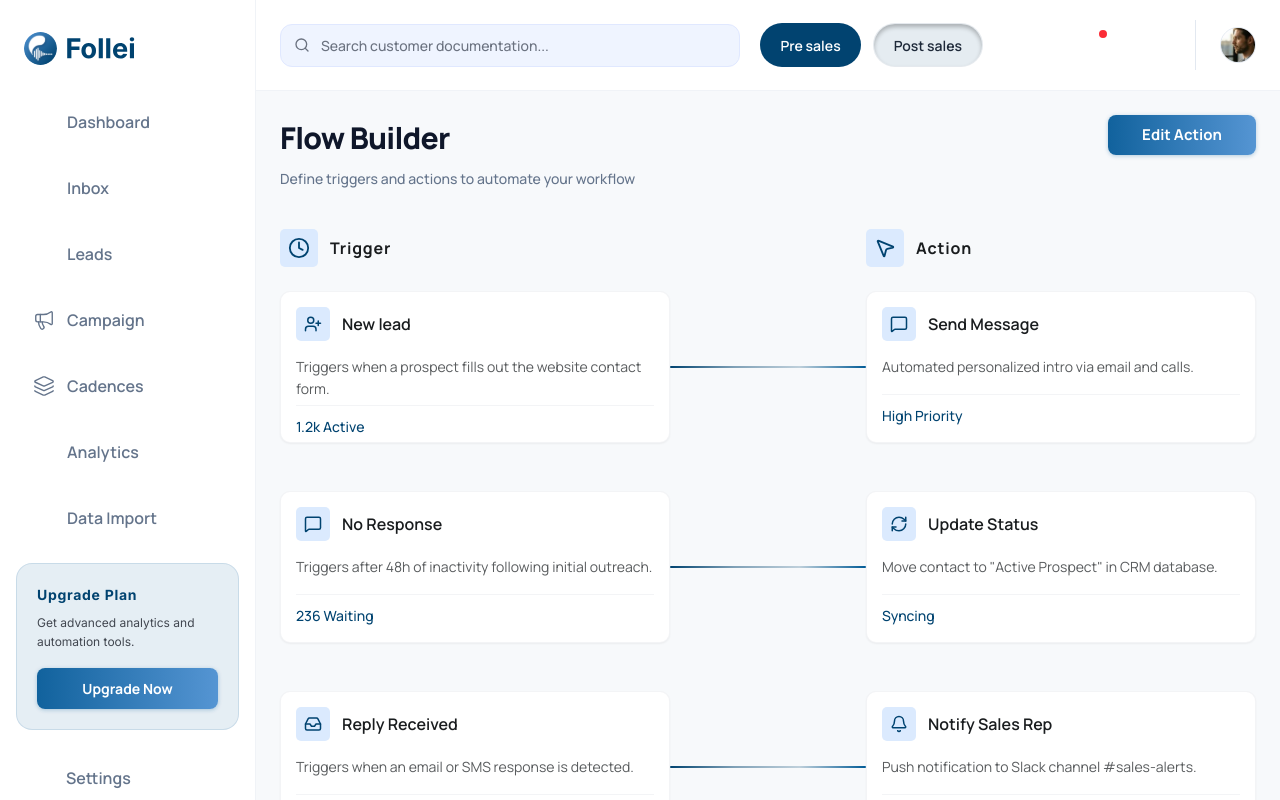
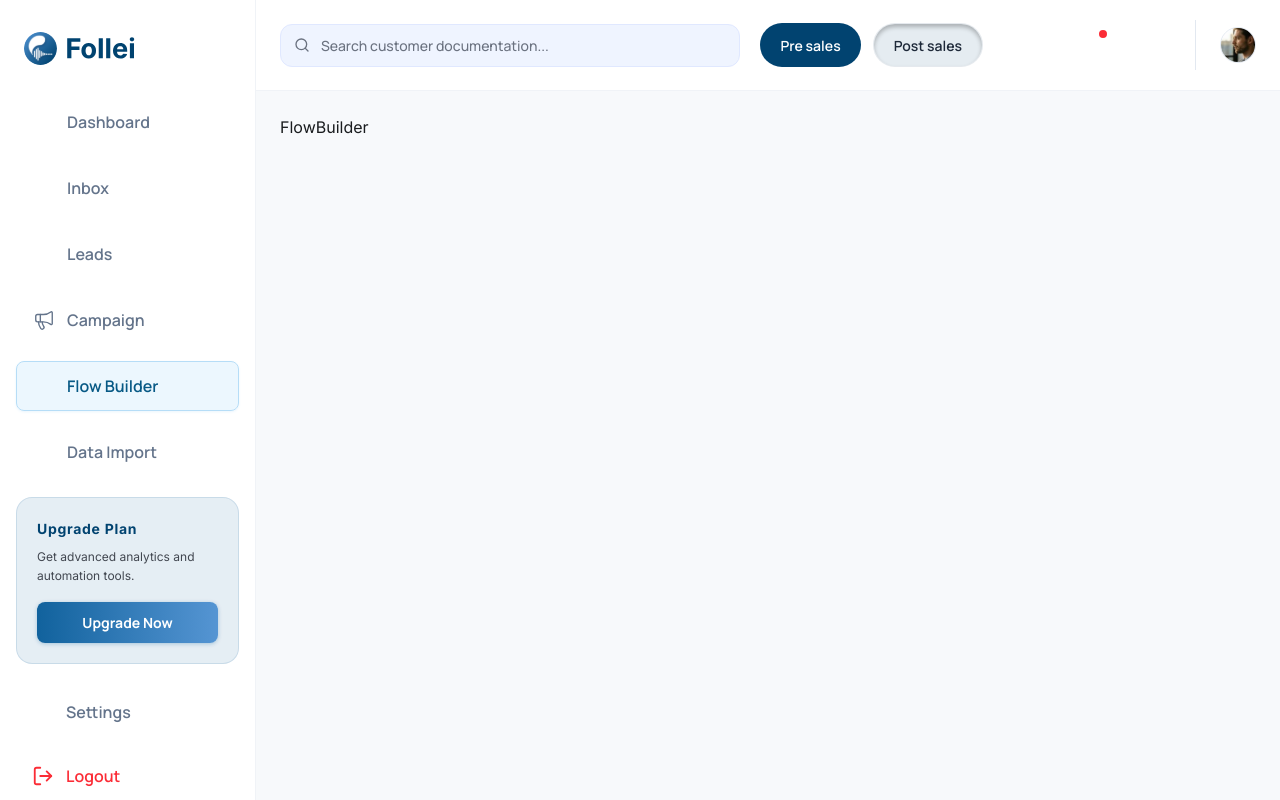
Before and after one commit to Kuberan1810/FolleiPhase1, a React (Vite) app: page /presales/flow-builder in a window 1280 px wide. Built offline with nearby package versions, Linux system fonts and the light colour scheme; some icons are missing.

Commit message:
flow bulder folder structure

```diff
--- a/src/Component/Sidebar.tsx
+++ b/src/Component/Sidebar.tsx
@@ -2,7 +2,7 @@ import React, { useState, useEffect } from 'react';
 import { NavLink, useNavigate, useLocation, Link } from 'react-router-dom';
 import { LogOut, Megaphone } from 'lucide-react';
 
-import { Element4, Profile2User, DocumentText1, Setting, DocumentUpload, DirectInbox, Diagram } from "iconsax-react"
+import { Element4, Profile2User, DocumentText1,HierarchySquare, Setting, DocumentUpload, DirectInbox, Diagram } from "iconsax-react"
 import FolleiLogo from "../assets/logo/FolleiLogo.svg"
 
 import ConfirmLogoutModal from "./ConfirmLogoutModal";
@@ -88,8 +88,8 @@ const Sidebar: React.FC = () => {
             { icon: DirectInbox, label: 'Inbox', path: `${prefix}/inbox` },
             { icon: Profile2User, label: 'Leads', path: `${prefix}/leads` },
             { icon: Megaphone, label: 'Campaign', path: `${prefix}/campaigns` },
-            { icon: Layers, label: 'Cadences', path: `${prefix}/cadences` },
-            { icon: Diagram, label: 'Analytics', path: `${prefix}/analytics` },
+            { icon: HierarchySquare, label: 'Flow Builder', path: `${prefix}/flow-builder` },
+            // { icon: Diagram, label: 'Analytics', path: `${prefix}/analytics` },
             { icon: DocumentUpload, label: 'Data Import', path: `${prefix}/data-import` },
         ];
     }
--- a/src/Pages/PreSales/FlowBuilder/FlowBuilder.tsx
+++ b/src/Pages/PreSales/FlowBuilder/FlowBuilder.tsx
@@ -1,163 +1,9 @@
-import React, { useState } from 'react';
-import { UserPlus, MessageSquare, Inbox, RefreshCw, Bell } from 'lucide-react';
-import InsightCard from './components/InsightCard/InsightCard';
-import EditActionDrawer from './components/Drawers/EditAction/EditActionDrawer';
-import NewLeadDrawer from './components/Drawers/NewLead/NewLeadDrawer';
-import SendMessageDrawer from './components/Drawers/SendMessage/SendMessageDrawer';
-import NoResponseDrawer from './components/Drawers/NoResponse/NoResponseDrawer';
-import UpdateStatusDrawer from './components/Drawers/UpdateStatus/UpdateStatusDrawer';
-import ReplyReceivedDrawer from './components/Drawers/ReplyReceived/ReplyReceivedDrawer';
-import NotifySalesDrawer from './components/Drawers/NotifySales/NotifySalesDrawer';
-import WorkflowHeader from './components/Common/WorkflowHeader';
-import ConnectorLine from './components/Common/ConnectorLine';
-import BtnCom from '../../../Component/BtnCom';
+import React from 'react'
 
-const FlowBuilder: React.FC = () => {
-  const [activeDrawer, setActiveDrawer] = useState<string | null>(null);
+const FlowBuilder = () => {
+  return (
+    <div>FlowBuilder</div>
+  )
+}
 
-  const [delayValue, setDelayValue] = useState(15);
-  const [delayUnit, setDelayUnit] = useState('Minutes');
-  const [isBusinessHoursOnly, setIsBusinessHoursOnly] = useState(true);
-
-  const workflows = [
-    {
-      trigger: {
-        id: 'new-lead',
-        icon: UserPlus,
-        title: "New lead",
-        description: "Triggers when a prospect fills out the website contact form.",
-        status: "1.2k Active"
-      },
-      action: {
-        id: 'send-message',
-        icon: MessageSquare,
-        title: "Send Message",
-        description: "Automated personalized intro via email and calls.",
-        status: "High Priority"
-      }
-    },
-    {
-      trigger: {
-        id: 'no-response',
-        icon: MessageSquare,
-        title: "No Response",
-        description: "Triggers after 48h of inactivity following initial outreach.",
-        status: "236 Waiting"
-      },
-      action: {
-        id: 'update-status',
-        icon: RefreshCw,
-        title: "Update Status",
-        description: "Move contact to \"Active Prospect\" in CRM database.",
-        status: "Syncing"
-      }
-    },
-    {
-      trigger: {
-        id: 'reply-received',
-        icon: Inbox,
-        title: "Reply Received",
-        description: "Triggers when an email or SMS response is detected.",
-        status: "105 Matches"
-      },
-      action: {
-        id: 'notify-sales',
-        icon: Bell,
-        title: "Notify Sales Rep",
-        description: "Push notification to Slack channel #sales-alerts.",
-        status: "Instant"
-      }
-    }
-  ];
-
-  const handleCardClick = (id: string) => {
-    setActiveDrawer(id);
-  };
-
-  const closeDrawer = () => setActiveDrawer(null);
-
-  return (
-    <div className=" w-full min-h-screen font-['Manrope'] bg-[#F7F9FB] relative">
-      <div className="flex flex-col md:flex-row md:items-start justify-between gap-6 mb-10 ">
-        <div>
-          <h1 className="text-[30px] font-[800] text-[#0F172A] mb-2 tracking-tight">Flow Builder</h1>
-          <p className="text-[14px] text-[#64748B] font-[500]">Define triggers and actions to automate your workflow</p>
-        </div>
-        <BtnCom
-          title="Edit Action"
-          onClick={() => setActiveDrawer('edit-action')}
-          className="w-[148px] h-[40px] !text-[15px]"
-        />
-      </div>
-
-      <div className="w-full">
-        <WorkflowHeader />
-
-        <div className="space-y-8 md:space-y-12">
-          {workflows.map((workflow, index) => (
-            <div key={index} className="flex flex-col md:grid md:grid-cols-[390px_1fr_390px] items-center gap-4 md:gap-0 w-full group">
-              <div className="w-full flex justify-center md:justify-start">
-                <InsightCard
-                  {...workflow.trigger}
-                  onClick={() => handleCardClick(workflow.trigger.id)}
-                />
-              </div>
-
-              <ConnectorLine />
-
-              <div className="w-full flex justify-center md:justify-end">
-                <InsightCard
-                  {...workflow.action}
-                  onClick={() => handleCardClick(workflow.action.id)}
-                />
-              </div>
-            </div>
-          ))}
-        </div>
-      </div>
-
-      <EditActionDrawer
-        isOpen={activeDrawer === 'edit-action'}
-        onClose={closeDrawer}
-        delayValue={delayValue}
-        setDelayValue={setDelayValue}
-        delayUnit={delayUnit}
-        setDelayUnit={setDelayUnit}
-        isBusinessHoursOnly={isBusinessHoursOnly}
-        setIsBusinessHoursOnly={setIsBusinessHoursOnly}
-      />
-
-      <NewLeadDrawer
-        isOpen={activeDrawer === 'new-lead'}
-        onClose={closeDrawer}
-      />
-
-      <SendMessageDrawer
-        isOpen={activeDrawer === 'send-message'}
-        onClose={closeDrawer}
-      />
-
-      <NoResponseDrawer
-        isOpen={activeDrawer === 'no-response'}
-        onClose={closeDrawer}
-      />
-
-      <UpdateStatusDrawer
-        isOpen={activeDrawer === 'update-status'}
-        onClose={closeDrawer}
-      />
-
-      <ReplyReceivedDrawer
-        isOpen={activeDrawer === 'reply-received'}
-        onClose={closeDrawer}
-      />
-
-      <NotifySalesDrawer
-        isOpen={activeDrawer === 'notify-sales'}
-        onClose={closeDrawer}
-      />
-    </div>
-  );
-};
-
-export default FlowBuilder;
+export default FlowBuilder
```
